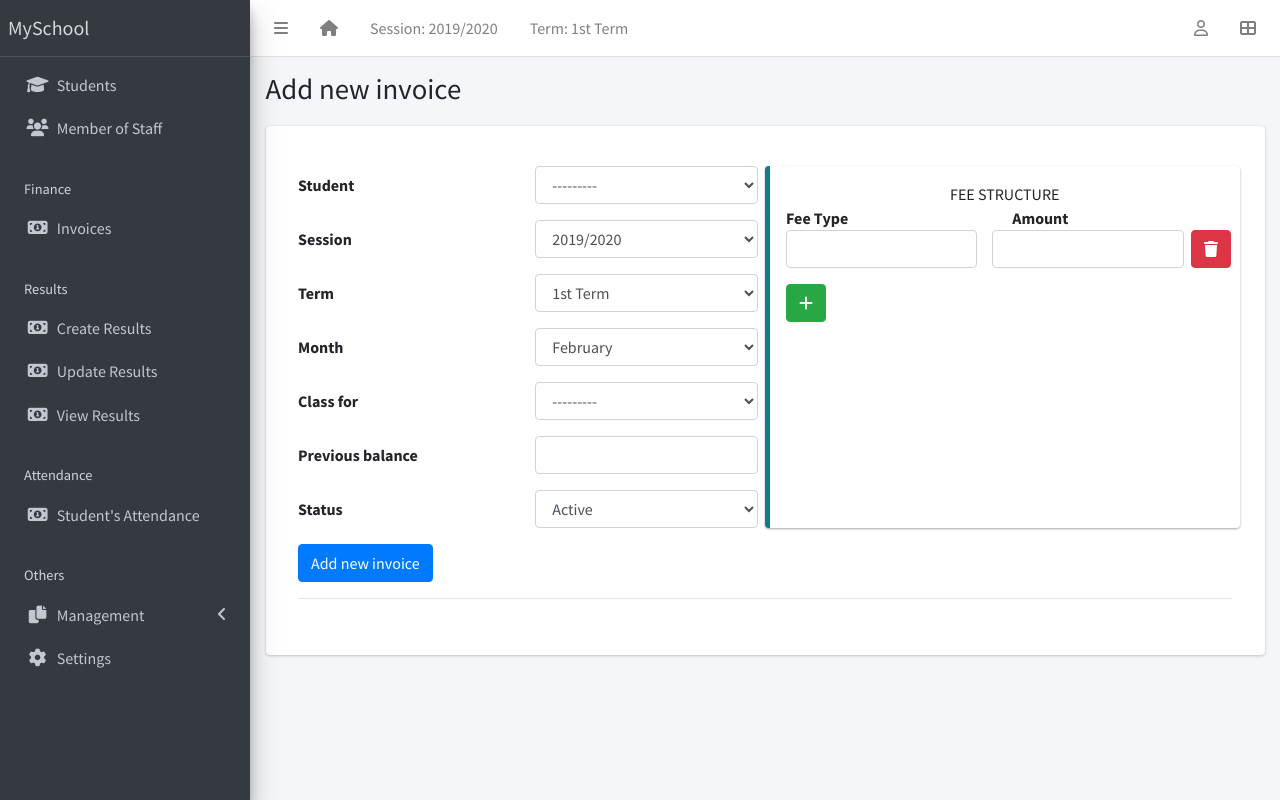
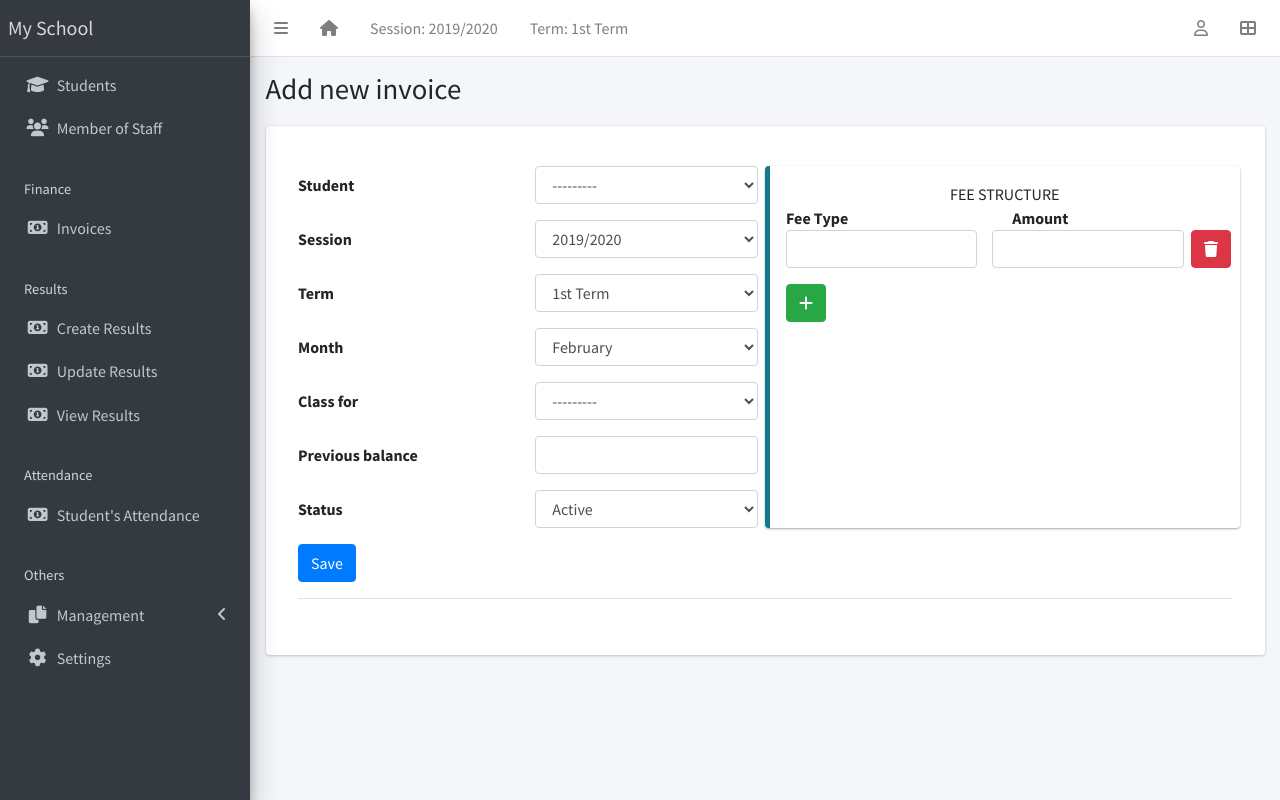
Before and after one commit to vams-mechatronica/vams-school-management-application, a Django app: page /finance/create/ in a window 1280 px wide. Run offline with Django 3.2, Linux system fonts and the light colour scheme; a user stored in the database is signed in; data comes from the database, SQL or seed files in the repository; data that the repository does not hold is empty; some libraries are stand-ins or nearby versions.

Commit message:
UPDATE header

```diff
--- a/apps/finance/templates/finance/invoice_form.html
+++ b/apps/finance/templates/finance/invoice_form.html
@@ -1,5 +1,6 @@
 {% extends 'base.html' %}
 {% load widget_tweaks %}
+{% load django_select2 %}
 
 
 {% block title %}
@@ -88,7 +89,7 @@ Add new invoice
   {% if object %}
   <input type="submit" class="btn btn-primary" value="Update Record">
   {% else %}
-  <input type="submit" class="btn btn-primary" value="Add new invoice">
+  <input type="submit" class="btn btn-primary" value="Save">
   {% endif %}
 </form>
 
--- a/apps/staffs/templates/staffs/staff_form.html
+++ b/apps/staffs/templates/staffs/staff_form.html
@@ -22,7 +22,7 @@
   {% if object %}
     <input type="submit" class="btn btn-primary" value="Update Record">
   {% else %}
-    <input type="submit" class="btn btn-primary" value="Add new student">
+    <input type="submit" class="btn btn-primary" value="Save">
   {% endif %}
 </form>
 
--- a/apps/students/templates/students/student_form.html
+++ b/apps/students/templates/students/student_form.html
@@ -22,7 +22,7 @@
   {% if object %}
     <input type="submit" class="btn btn-primary" value="Update Record">
   {% else %}
-    <input type="submit" class="btn btn-primary" value="Add new student">
+    <input type="submit" class="btn btn-primary" value="Save">
   {% endif %}
 </form>
 
--- a/school_app/urls.py
+++ b/school_app/urls.py
@@ -19,14 +19,16 @@ from django.urls import include, path
 from django.contrib import admin
 urlpatterns = [
     path('admin/', admin.site.urls),
+    path("", include("apps.corecode.urls")),
+    path("users/", include("apps.user.urls")),
+    path("staff/", include("apps.staffs.urls")),
+    path("result/", include("apps.result.urls")),
+    path('select2/', include('django_select2.urls')),
+    path("student/", include("apps.students.urls")),
+    path("finance/", include("apps.finance.urls")),
     path("accounts/", include("django.contrib.auth.urls")),
-    path("users/", include("apps.user.urls")),
-    path("", include("apps.corecode.urls")),
-    path("student/", include("apps.students.urls")),
-    path("staff/", include("apps.staffs.urls")),
-    path("finance/", include("apps.finance.urls")),
-    path("result/", include("apps.result.urls")),
     path("attendance/", include("apps.attendance.urls")),
+
 ]
 
 
--- a/templates/base.html
+++ b/templates/base.html
@@ -7,7 +7,7 @@
   <meta name="viewport" content="width=device-width, initial-scale=1">
   <meta http-equiv="x-ua-compatible" content="ie=edge">
 
-  <title>{{ Name | default:"MySchool" }}</title>
+  <title>{{ school_name | default:"MySchool" }}</title>
 
   <!-- Font Awesome Icons -->
   <link rel="stylesheet" href="{% static 'plugins/fontawesome-free/css/all.min.css' %}">
@@ -100,7 +100,7 @@
     <!-- Main Sidebar Container -->
     <aside class="main-sidebar sidebar-dark-primary elevation-4">
       <!-- Brand Logo -->
-      <a href="{% url 'home' %}" class="brand-link">{{ Name | default:"MySchool" }}</a>
+      <a href="{% url 'home' %}" class="brand-link">{{ school_name | default:"MySchool" }}</a>
 
       <!-- Sidebar -->
       <div class="sidebar">
```
Also changed, not shown: apps/finance/forms.py (+11 -2 lines), school_app/settings.py (+9 -4 lines).
